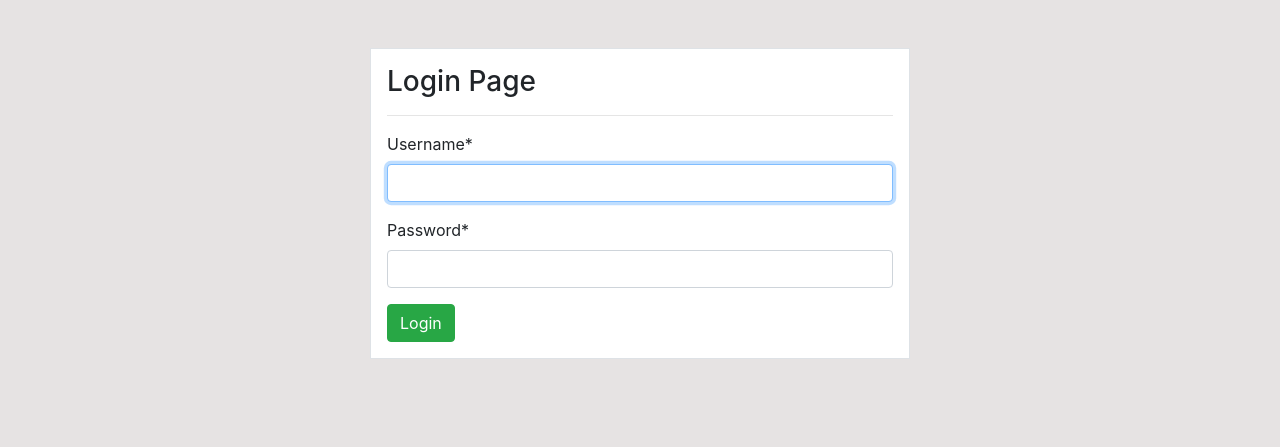
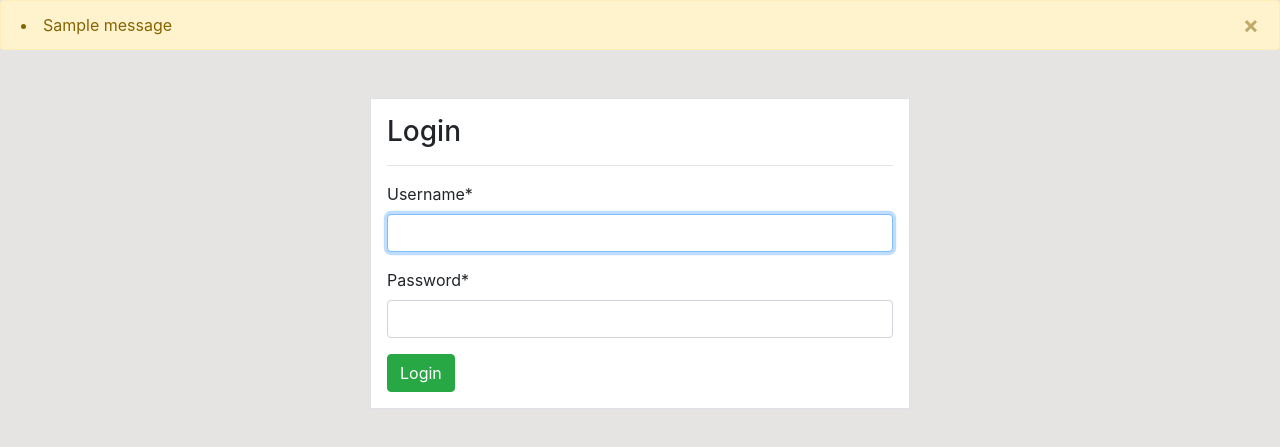
Before and after one commit to PaulCabeza/orders-mgmt-melectric, a Django app: page / in a window 1280 px wide. Shown: the part 56-503 px from the top of the page. Run offline with Django 3.2, Linux system fonts and the light colour scheme; tables that the repository leaves empty hold one stand-in row (values such as "Sample post"); one stand-in notice (Sample message) is shown; some libraries are stand-ins or nearby versions.

Commit message:
added successfull message to register user, not working when enters diff passwords

```diff
--- a/pedidosmelectric/settings.py
+++ b/pedidosmelectric/settings.py
@@ -29,7 +29,7 @@ BASE_DIR = Path(__file__).resolve().parent.parent
 SECRET_KEY = 'django-insecure-x(aoi30+-*cm$$jr+k2et^w0a^ekv@54@3$y!_ts49s@+rjm0h'
 
 # SECURITY WARNING: don't run with debug turned on in production!
-DEBUG = False
+DEBUG = True
 
 ALLOWED_HOSTS = [
     'pedidosmelectric.herokuapp.com',
--- a/templates/dashboard/products.html
+++ b/templates/dashboard/products.html
@@ -82,6 +82,7 @@
 {% block footer %}
 {% include 'partials/footer.html' %}
 {% endblock %}
+
 {% block scripts %}
 <script src="https://code.jquery.com/jquery-3.5.1.slim.min.js" integrity="sha384-DfXdz2htPH0lsSSs5nCTpuj/zy4C+OGpamoFVy38MVBnE+IbbVYUew+OrCXaRkfj" crossorigin="anonymous"></script>
 <script src="https://cdn.jsdelivr.net/npm/bootstrap@4.6.0/dist/js/bootstrap.bundle.min.js" integrity="sha384-Piv4xVNRyMGpqkS2by6br4gNJ7DXjqk09RmUpJ8jgGtD7zP9yug3goQfGII0yAns" crossorigin="anonymous"></script>
--- a/templates/user/login.html
+++ b/templates/user/login.html
@@ -1,13 +1,30 @@
 {% extends 'partials/base.html' %}
-{% block title %} Login page {% endblock %}
+{% block title %} M-electric Order Management App {% endblock %}
 {% load crispy_forms_tags %}
 
 {% block content %}
+
+{% if messages %}
+
+<div class="alert alert-warning alert-dismissible fade show" role="alert">
+    {% for message in messages %}
+    <li>{{ message }}</li>
+    {% endfor %}
+
+    <button type="button" class="close" data-dismiss="alert" aria-label="Close">
+        <span aria-hidden="true">&times;</span>
+    </button>
+</div>
+
+{% endif %}
+
+
+
 <div class="container">
     <div class="row mt-5">
         <div class="col-md-6 offset-md-3">
             <div class="border p-3 bg-white ">
-                <h3>Login Page</h3>
+                <h3>Login</h3>
                 <hr>
                 <form action="" method="post" autocomplete="off">
                     {% csrf_token %}
@@ -20,3 +37,8 @@
 </div>
 
 {% endblock %}
+
+{% block scripts %}
+<script src="https://code.jquery.com/jquery-3.5.1.slim.min.js" integrity="sha384-DfXdz2htPH0lsSSs5nCTpuj/zy4C+OGpamoFVy38MVBnE+IbbVYUew+OrCXaRkfj" crossorigin="anonymous"></script>
+<script src="https://cdn.jsdelivr.net/npm/bootstrap@4.6.0/dist/js/bootstrap.bundle.min.js" integrity="sha384-Piv4xVNRyMGpqkS2by6br4gNJ7DXjqk09RmUpJ8jgGtD7zP9yug3goQfGII0yAns" crossorigin="anonymous"></script>
+{% endblock %}
--- a/templates/user/register.html
+++ b/templates/user/register.html
@@ -7,7 +7,7 @@
         <div class="col-md-6 offset-md-3">
             <div class="border bg-white p-3">
 
-                <h2>User Registration</h2>
+                <h2>New User</h2>
 
                 <form action="" method="POST">
                     {% csrf_token %}
```
Also changed, not shown: user/views.py (+7 -0 lines), db.sqlite3, 1 other file.
